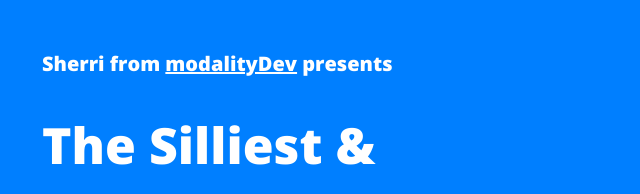
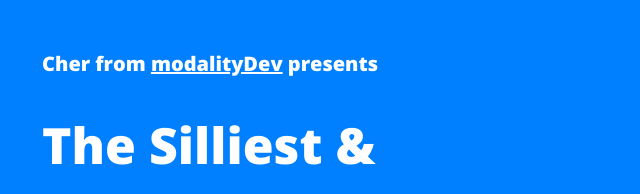
Before and after one commit to modalityconsulting/the-gang, a plain HTML site: page index.html in a window 1280 px wide. Shown: the top 194 px of the page, 118-758 px from the left. Drawn offline with nearby package versions, Linux system fonts and the light colour scheme.

Commit message:
Update index.html

```diff
--- a/index.html
+++ b/index.html
@@ -8,7 +8,7 @@
 <body>
 	<div class="hero-banner">
 		<div class="wrapper">
-			<h4>Sherri from <a href="http://modalitydev.io">modalityDev</a>   presents</h4>
+			<h4>Cher from <a href="http://modalitydev.io">modalityDev</a>   presents</h4>
 			<h1>The Silliest &amp;<br>Most Awesome Gang<br>in the World!</h1>
 			<h3>It's Circle Guy, Hat Guy, &amp; Red Guy.<br/>
 			They're the best of friends.</h3>
```
